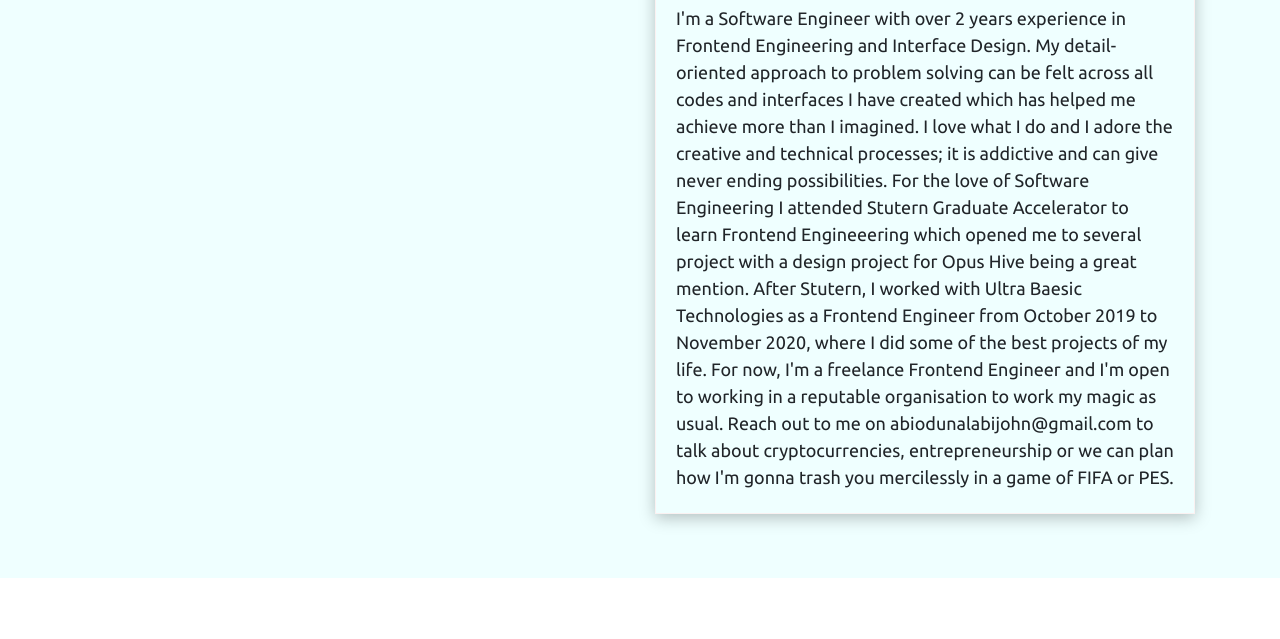
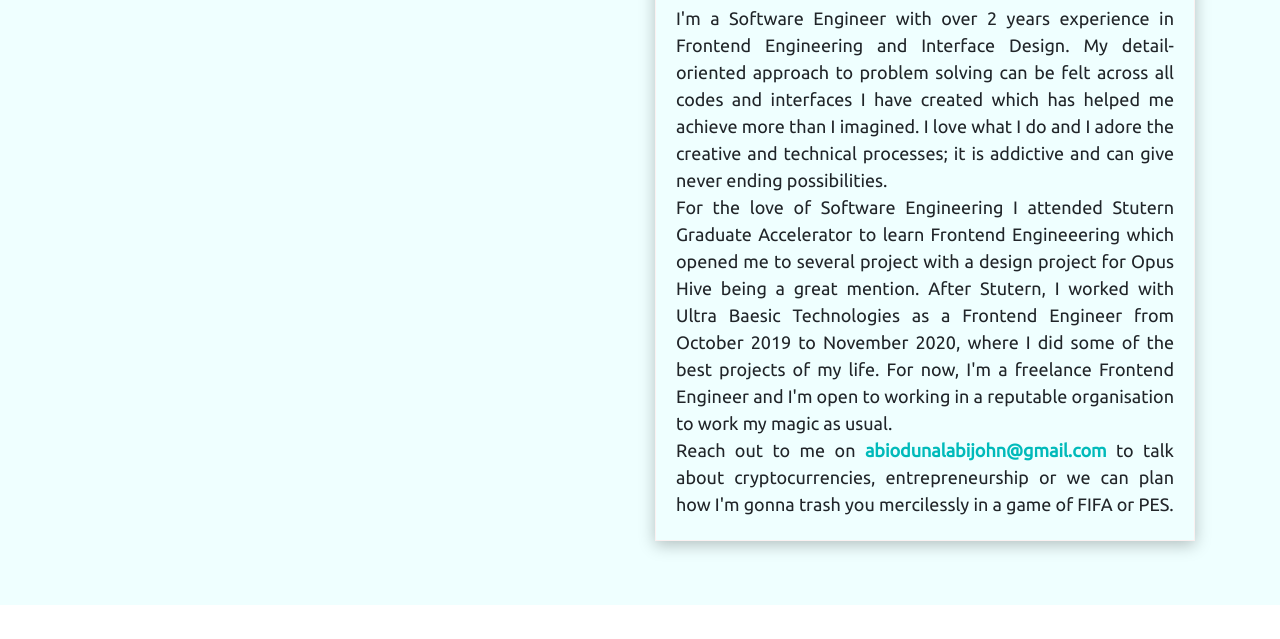
Before and after one commit to abiodunjohnson/portfolio, a plain HTML site: page index.html in a window 1280 px wide. Shown: the part 664-1303 px from the top of the page. Drawn offline with nearby package versions, Linux system fonts and the light colour scheme; files whose address does not match are found by name.

Commit message:
worked on css

```diff
--- a/index.html
+++ b/index.html
@@ -81,9 +81,9 @@
               <h1 class="about__heading">About Me</h1>
               <p class="about__paragraph"> I'm a Software Engineer with over 2 years experience in Frontend Engineering and Interface Design. My detail-oriented approach to problem solving can be felt across all codes and interfaces I have created which has helped me achieve more than I imagined. I love what I do and I adore the creative and technical processes; it is addictive and can give never ending possibilities.
 
-                For the love of Software Engineering I attended Stutern Graduate Accelerator to learn Frontend Engineeering which opened me to several project with a design project for Opus Hive being a great mention. After Stutern, I worked with Ultra Baesic Technologies as a Frontend Engineer from October 2019 to November 2020, where I did some of the best projects of my life. For now, I'm a freelance Frontend Engineer and I'm open to working in a reputable organisation to work my magic as usual.
+                <br>For the love of Software Engineering I attended Stutern Graduate Accelerator to learn Frontend Engineeering which opened me to several project with a design project for Opus Hive being a great mention. After Stutern, I worked with Ultra Baesic Technologies as a Frontend Engineer from October 2019 to November 2020, where I did some of the best projects of my life. For now, I'm a freelance Frontend Engineer and I'm open to working in a reputable organisation to work my magic as usual.
 
-                Reach out to me on abiodunalabijohn@gmail.com to talk about cryptocurrencies, entrepreneurship or we can plan how I'm gonna trash you mercilessly in a game of FIFA or PES. </p>
+                <br>Reach out to me on <a class="s-mail" href="mailto: abiodunalabijohn@gmail.com"><span >abiodunalabijohn@gmail.com</span></a> to talk about cryptocurrencies, entrepreneurship or we can plan how I'm gonna trash you mercilessly in a game of FIFA or PES. </p>
             </div>
           </div>
         </div>
--- a/resources/css/style.css
+++ b/resources/css/style.css
@@ -191,6 +191,17 @@ section {
 }
 .about__paragraph {
     font-size: 18px;
+    text-align: justify;
+}
+
+.s-mail {
+    font-weight: 700;
+    color: #00BABA;
+}
+.s-mail:hover {
+    cursor: pointer;
+    text-decoration: none;
+    color: #00BABA;
 }
 
 /* SERVICE */
```
